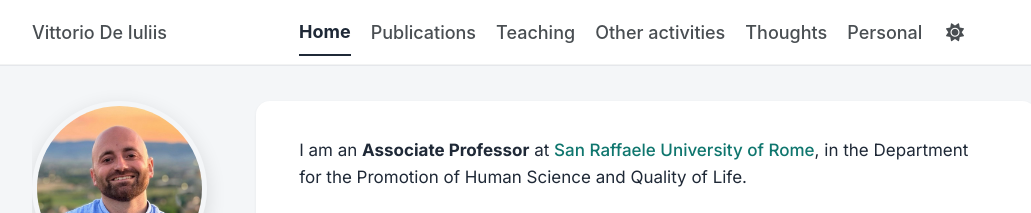
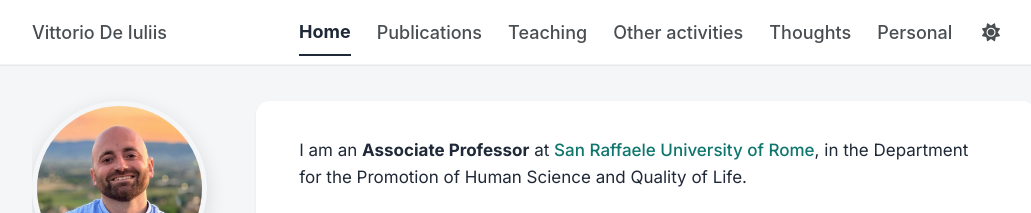
Before and after one commit to vdeiuliis/vdeiuliis.github.io, a Jekyll site: the page built from _pages/about.md, in a window 1280 px wide. Shown: the top 213 px of the page, without its empty margins (106-1137 px from the left). Built offline with Jekyll 4.4.1, drawn with Linux system fonts in a browser that asks for light colours; a style sheet for code colours, icons or effects is not loaded.

Commit message:
Menu: slightly wider spacing between items

```diff
--- a/_sass/_custom-modern.scss
+++ b/_sass/_custom-modern.scss
@@ -285,14 +285,17 @@ ol.pub-list { list-style: none; padding-left: 0; margin-left: 0; }
   }
   .page__inner-wrap,
   .archive__inner-wrap { max-width: none; }
-  .greedy-nav .visible-links a { margin-left: 10px; margin-right: 10px; }
+  .greedy-nav .visible-links a { margin-left: 13px; margin-right: 13px; }
   .greedy-nav .visible-links .masthead__menu-item--lg a { margin-left: 0; }
+  /* let the menu measure 40px wider than the content column, so the greedy-nav
+     script never pushes the last item into the overflow menu (items stay inside the column) */
+  #site-nav.greedy-nav { margin-right: -40px; }
 }
 @media (min-width: 1024px) and (max-width: 1279.98px) {
-  .greedy-nav .visible-links a { font-size: .86em; margin-left: 8px; margin-right: 8px; }
+  .greedy-nav .visible-links a { font-size: .86em; margin-left: 11px; margin-right: 11px; }
   .greedy-nav .visible-links .masthead__menu-item--lg a { margin-left: 0; }
-  /* Home text at 189px + 43.2px card padding, minus the 8px link margin */
-  .greedy-nav .visible-links .masthead__menu-item--lg { width: 224px; min-width: 224px; }
+  /* Home text at 189px + 43.2px card padding, minus the 11px link margin */
+  .greedy-nav .visible-links .masthead__menu-item--lg { width: 221px; min-width: 221px; }
 }
 @media (min-width: 1280px) {
   .masthead__inner-wrap,
@@ -300,8 +303,8 @@ ol.pub-list { list-style: none; padding-left: 0; margin-left: 0; }
   .sidebar { width: 200px !important; max-width: 200px !important; }
   .page,
   .archive { width: calc(100% - 224px) !important; }
-  /* Home text at 224px + 43.2px card padding, minus the 10px link margin */
-  .greedy-nav .visible-links .masthead__menu-item--lg { width: 257px; min-width: 257px; }
+  /* Home text at 224px + 43.2px card padding, minus the 13px link margin */
+  .greedy-nav .visible-links .masthead__menu-item--lg { width: 254px; min-width: 254px; }
 }
 
 /* ==========================================================================
```
